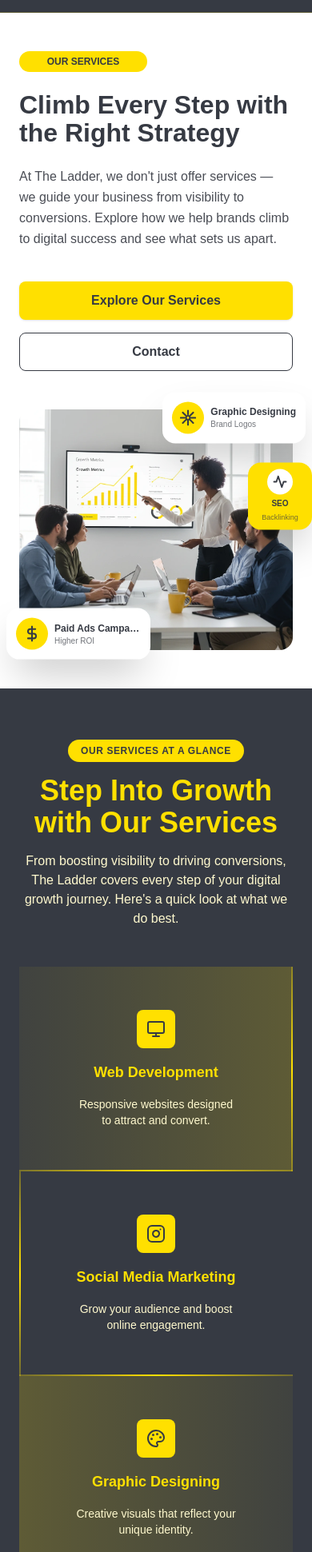
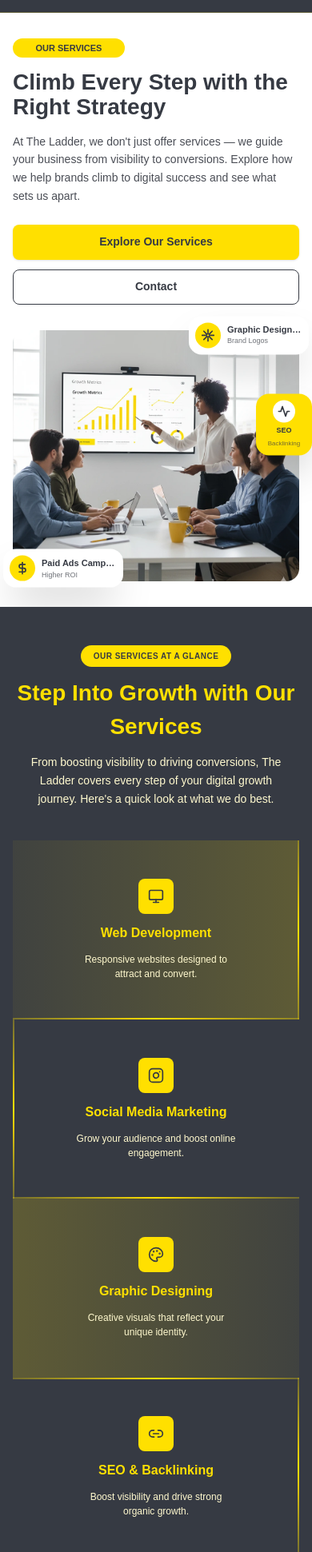
Before and after one commit to umar7shaikh/The-Ladder-Web, a Next.js app: page /marketing/services in a window 390 px wide. Shown: the part 56-1997 px from the top of the page at 80% size. Built offline with nearby package versions, Linux system fonts and the light colour scheme.

Commit message:
Service page fixed according to the medium screen

```diff
--- a/components/marketing/servicescomponents/ServiceFlow.tsx
+++ b/components/marketing/servicescomponents/ServiceFlow.tsx
@@ -38,22 +38,22 @@ export default function ServiceFlow() {
   ];
 
   return (
-    <section className="relative w-full bg-[#363A43] py-16 md:py-20 lg:py-24 overflow-hidden">
-      <div className="w-full max-w-screen-xl 2xl:max-w-screen-2xl mx-auto px-6 md:px-12 lg:px-20 xl:px-32">
+    <section className="relative w-full bg-[#363A43] py-12 sm:py-16 md:py-20 lg:py-24 overflow-hidden">
+      <div className="w-full max-w-screen-xl 2xl:max-w-screen-2xl mx-auto px-4 sm:px-6 md:px-12 lg:px-16 xl:px-20 2xl:px-32">
 
         {/* Header */}
-        <div className="text-center mb-12 lg:mb-16">
-          <div className="inline-flex items-center justify-center px-4 py-1.5 mb-4 bg-[#FFE000] rounded-full">
-            <span className="text-xs font-bold uppercase tracking-wider text-[#363A43]">
+        <div className="text-center mb-10 sm:mb-12 lg:mb-16">
+          <div className="inline-flex items-center justify-center px-4 py-1.5 mb-3 sm:mb-4 bg-[#FFE000] rounded-full">
+            <span className="text-[clamp(10px,2.5vw,12px)] font-bold uppercase tracking-wider text-[#363A43]">
               OUR SERVICES AT A GLANCE
             </span>
           </div>
 
-          <h2 className="text-4xl md:text-5xl font-bold text-[#FFE000] mb-4 font-poppins">
+          <h2 className="text-[clamp(28px,5vw,48px)] font-bold text-[#FFE000] mb-3 sm:mb-4 font-poppins">
             Step Into Growth with Our Services
           </h2>
 
-          <p className="text-[#FFF9CE] text-base md:text-lg max-w-4xl mx-auto">
+          <p className="text-[#FFF9CE] text-[clamp(14px,3.5vw,18px)] leading-relaxed max-w-4xl mx-auto px-4">
             From boosting visibility to driving conversions, The Ladder covers every step of your digital growth journey. Here's a quick look at what we do best.
           </p>
         </div>
@@ -78,72 +78,72 @@ export default function ServiceFlow() {
 
             {/* Box 1 - Top Left - Web Development */}
             <div
-              className="h-64 relative gradient-border-rb flex flex-col items-center justify-center text-center p-6 space-y-4"
+              className="h-56 sm:h-60 md:h-64 relative gradient-border-rb flex flex-col items-center justify-center text-center p-4 sm:p-6 space-y-3 sm:space-y-4"
               style={{
                 background: 'linear-gradient(to right, rgba(255, 224, 0, 0.05), rgba(255, 224, 0, 0.2))'
               }}
             >
-              <div className="w-12 h-12 md:w-14 md:h-14 bg-[#FFE000] rounded-lg flex items-center justify-center text-[#363A43] p-3">
+              <div className="w-[clamp(44px,10vw,56px)] h-[clamp(44px,10vw,56px)] bg-[#FFE000] rounded-lg flex items-center justify-center text-[#363A43] p-3">
                 {services[0].icon}
               </div>
-              <h3 className="text-lg md:text-xl font-bold text-[#FFE000] font-poppins">{services[0].title}</h3>
-              <p className="text-sm text-[#FFF9CE] max-w-[200px]">{services[0].description}</p>
+              <h3 className="text-[clamp(16px,4vw,20px)] font-bold text-[#FFE000] font-poppins">{services[0].title}</h3>
+              <p className="text-[clamp(12px,3vw,14px)] text-[#FFF9CE] max-w-[200px]">{services[0].description}</p>
             </div>
 
             {/* Box 2 - Top Center - Social Media Marketing */}
-            <div className="h-64 bg-transparent relative gradient-border-lb flex flex-col items-center justify-center text-center p-6 space-y-4">
-              <div className="w-12 h-12 md:w-14 md:h-14 bg-[#FFE000] rounded-lg flex items-center justify-center text-[#363A43] p-3">
+            <div className="h-56 sm:h-60 md:h-64 bg-transparent relative gradient-border-lb flex flex-col items-center justify-center text-center p-4 sm:p-6 space-y-3 sm:space-y-4">
+              <div className="w-[clamp(44px,10vw,56px)] h-[clamp(44px,10vw,56px)] bg-[#FFE000] rounded-lg flex items-center justify-center text-[#363A43] p-3">
                 {services[1].icon}
               </div>
-              <h3 className="text-lg md:text-xl font-bold text-[#FFE000] font-poppins">{services[1].title}</h3>
-              <p className="text-sm text-[#FFF9CE] max-w-[200px]">{services[1].description}</p>
+              <h3 className="text-[clamp(16px,4vw,20px)] font-bold text-[#FFE000] font-poppins">{services[1].title}</h3>
+              <p className="text-[clamp(12px,3vw,14px)] text-[#FFF9CE] max-w-[200px]">{services[1].description}</p>
             </div>
 
             {/* Box 3 - Top Right - Graphic Designing */}
             <div
-              className="h-64 flex flex-col items-center justify-center text-center p-6 space-y-4"
+              className="h-56 sm:h-60 md:h-64 flex flex-col items-center justify-center text-center p-4 sm:p-6 space-y-3 sm:space-y-4"
               style={{
                 background: 'linear-gradient(to left, rgba(255, 224, 0, 0.05), rgba(255, 224, 0, 0.2))'
               }}
             >
-              <div className="w-12 h-12 md:w-14 md:h-14 bg-[#FFE000] rounded-lg flex items-center justify-center text-[#363A43] p-3">
+              <div className="w-[clamp(44px,10vw,56px)] h-[clamp(44px,10vw,56px)] bg-[#FFE000] rounded-lg flex items-center justify-center text-[#363A43] p-3">
                 {services[2].icon}
               </div>
-              <h3 className="text-lg md:text-xl font-bold text-[#FFE000] font-poppins">{services[2].title}</h3>
-              <p className="text-sm text-[#FFF9CE] max-w-[200px]">{services[2].description}</p>
+              <h3 className="text-[clamp(16px,4vw,20px)] font-bold text-[#FFE000] font-poppins">{services[2].title}</h3>
+              <p className="text-[clamp(12px,3vw,14px)] text-[#FFF9CE] max-w-[200px]">{services[2].description}</p>
             </div>
 
             {/* Box 4 - Bottom Left - SEO & Backlinking */}
-            <div className="h-64 bg-transparent relative gradient-border-tr flex flex-col items-center justify-center text-center p-6 space-y-4">
-              <div className="w-12 h-12 md:w-14 md:h-14 bg-[#FFE000] rounded-lg flex items-center justify-center text-[#363A43] p-3">
+            <div className="h-56 sm:h-60 md:h-64 bg-transparent relative gradient-border-tr flex flex-col items-center justify-center text-center p-4 sm:p-6 space-y-3 sm:space-y-4">
+              <div className="w-[clamp(44px,10vw,56px)] h-[clamp(44px,10vw,56px)] bg-[#FFE000] rounded-lg flex items-center justify-center text-[#363A43] p-3">
                 {services[3].icon}
               </div>
-              <h3 className="text-lg md:text-xl font-bold text-[#FFE000] font-poppins">{services[3].title}</h3>
-              <p className="text-sm text-[#FFF9CE] max-w-[200px]">{services[3].description}</p>
+              <h3 className="text-[clamp(16px,4vw,20px)] font-bold text-[#FFE000] font-poppins">{services[3].title}</h3>
+              <p className="text-[clamp(12px,3vw,14px)] text-[#FFF9CE] max-w-[200px]">{services[3].description}</p>
             </div>
 
             {/* Box 5 - Bottom Center - Email Marketing */}
             <div
-              className="h-64 relative gradient-border-tlr flex flex-col items-center justify-center text-center p-6 space-y-4"
+              className="h-56 sm:h-60 md:h-64 relative gradient-border-tlr flex flex-col items-center justify-center text-center p-4 sm:p-6 space-y-3 sm:space-y-4"
               style={{
                 background: 'linear-gradient(to right, rgba(255, 224, 0, 0.05), rgba(255, 224, 0, 0.2))'
               }}
             >
               <div className="right-border"></div>
-              <div className="w-12 h-12 md:w-14 md:h-14 bg-[#FFE000] rounded-lg flex items-center justify-center text-[#363A43] p-3">
+              <div className="w-[clamp(44px,10vw,56px)] h-[clamp(44px,10vw,56px)] bg-[#FFE000] rounded-lg flex items-center justify-center text-[#363A43] p-3">
                 {services[4].icon}
               </div>
-              <h3 className="text-lg md:text-xl font-bold text-[#FFE000] font-poppins">{services[4].title}</h3>
-              <p className="text-sm text-[#FFF9CE] max-w-[200px]">{services[4].description}</p>
+              <h3 className="text-[clamp(16px,4vw,20px)] font-bold text-[#FFE000] font-poppins">{services[4].title}</h3>
+              <p className="text-[clamp(12px,3vw,14px)] text-[#FFF9CE] max-w-[200px]">{services[4].description}</p>
             </div>
 
             {/* Box 6 - Bottom Right - Paid Ads Campaigns */}
-            <div className="h-64 bg-transparent relative gradient-border-l flex flex-col items-center justify-center text-center p-6 space-y-4">
-              <div className="w-12 h-12 md:w-14 md:h-14 bg-[#FFE000] rounded-lg flex items-center justify-center text-[#363A43] p-3">
+            <div className="h-56 sm:h-60 md:h-64 bg-transparent relative gradient-border-l flex flex-col items-center justify-center text-center p-4 sm:p-6 space-y-3 sm:space-y-4">
+              <div className="w-[clamp(44px,10vw,56px)] h-[clamp(44px,10vw,56px)] bg-[#FFE000] rounded-lg flex items-center justify-center text-[#363A43] p-3">
                 {services[5].icon}
               </div>
-              <h3 className="text-lg md:text-xl font-bold text-[#FFE000] font-poppins">{services[5].title}</h3>
-              <p className="text-sm text-[#FFF9CE] max-w-[200px]">{services[5].description}</p>
+              <h3 className="text-[clamp(16px,4vw,20px)] font-bold text-[#FFE000] font-poppins">{services[5].title}</h3>
+              <p className="text-[clamp(12px,3vw,14px)] text-[#FFF9CE] max-w-[200px]">{services[5].description}</p>
             </div>
 
           </div>
@@ -227,15 +227,15 @@ export default function ServiceFlow() {
 {/* Badge Sub-component */}
 function LadderBadge() {
   return (
-    <div className="relative flex items-center justify-center w-20 h-20 lg:w-24 lg:h-24 rounded-full bg-[#363A43] border border-[#FFE000]/30 shadow-xl">
+    <div className="relative flex items-center justify-center w-16 h-16 sm:w-20 sm:h-20 lg:w-24 lg:h-24 rounded-full bg-[#363A43] border border-[#FFE000]/30 shadow-xl">
       {/* Yellow dots on the ring */}
       <div className="absolute left-0 top-1/2 -translate-x-1/2 -translate-y-1/2 w-1.5 h-1.5 bg-[#FFE000] rounded-full shadow-[0_0_6px_#FFE000]"></div>
       <div className="absolute right-0 top-1/2 translate-x-1/2 -translate-y-1/2 w-1.5 h-1.5 bg-[#FFE000] rounded-full shadow-[0_0_6px_#FFE000]"></div>
 
       {/* Inner solid circle with Ladder */}
-      <div className="flex items-center justify-center w-10 h-10 lg:w-12 lg:h-12 rounded-full bg-[#FFE000] shadow-[0_0_20px_rgba(255,224,0,0.3)]">
+      <div className="flex items-center justify-center w-8 h-8 sm:w-10 sm:h-10 lg:w-12 lg:h-12 rounded-full bg-[#FFE000] shadow-[0_0_20px_rgba(255,224,0,0.3)]">
         {/* Your Custom Ladder SVG */}
-        <svg width="11" height="29" viewBox="0 0 11 29" fill="none" xmlns="http://www.w3.org/2000/svg" className="w-3 h-auto lg:w-3.5">
+        <svg width="11" height="29" viewBox="0 0 11 29" fill="none" xmlns="http://www.w3.org/2000/svg" className="w-2.5 h-auto sm:w-3 lg:w-3.5">
           <path d="M8.42529 0.910817C8.42529 0.407787 8.83308 0 9.33611 0C9.83914 0 10.2469 0.407786 10.2469 0.910816V28.8618H8.42529V0.910817Z" fill="#363A43"/>
           <rect width="1.82163" height="6.04463" rx="0.910816" fill="#363A43"/>
           <rect y="6.39001" width="1.82163" height="6.04463" rx="0.910816" fill="#363A43"/>
--- a/components/marketing/servicescomponents/ServicesHero.tsx
+++ b/components/marketing/servicescomponents/ServicesHero.tsx
@@ -11,50 +11,50 @@ export default function ServicesHero() {
       <div
         className="absolute top-1/2 -translate-y-1/2 pointer-events-none hidden lg:block"
         style={{
-          width: 'clamp(500px, 50vw, 932px)',
-          height: 'clamp(400px, 45vw, 820px)',
+          width: 'clamp(400px, 45vw, 932px)',
+          height: 'clamp(350px, 40vw, 820px)',
           backgroundColor: '#FFE000',
           opacity: 0.2,
           borderRadius: '50%',
-          filter: 'blur(150px)',
+          filter: 'blur(clamp(80px, 10vw, 150px))',
           right: '-10%',
           zIndex: 1,
         }}
       />
 
       {/* Content Container */}
-      <div className="relative z-10 w-full max-w-[1440px] mx-auto px-6 md:px-12 lg:px-20 xl:px-[120px] py-12 md:py-16 lg:min-h-screen lg:flex lg:items-center">
-        <div className="flex flex-col lg:flex-row items-center justify-between gap-12 lg:gap-8 w-full">
+      <div className="relative z-10 w-full max-w-[1440px] mx-auto px-4 sm:px-6 md:px-12 lg:px-16 xl:px-20 2xl:px-[120px] py-8 sm:py-12 md:py-16 lg:min-h-screen lg:flex lg:items-center">
+        <div className="flex flex-col lg:flex-row items-center justify-between gap-8 md:gap-12 lg:gap-8 xl:gap-12 w-full">
 
           {/* Left Content */}
-          <div className="w-full lg:w-1/2 space-y-6 lg:space-y-8 flex flex-col z-20">
+          <div className="w-full lg:w-1/2 space-y-4 sm:space-y-6 lg:space-y-8 flex flex-col z-20">
             {/* Yellow Badge */}
-            <div className="inline-flex items-center justify-center w-[160px] h-[26px] bg-[#FFE000] rounded-full">
-              <span className="text-[12px] font-semibold text-[#363A43]">OUR SERVICES</span>
+            <div className="inline-flex items-center justify-center w-[clamp(140px,35vw,160px)] h-[clamp(24px,6vw,26px)] bg-[#FFE000] rounded-full">
+              <span className="text-[clamp(11px,2.5vw,12px)] font-semibold text-[#363A43]">OUR SERVICES</span>
             </div>
 
             {/* Main H1 */}
-            <h1 className="text-[32px] md:text-[48px] lg:text-[56px] leading-[1.1] font-bold text-[#363A43] font-poppins">
+            <h1 className="text-[clamp(28px,5vw,56px)] leading-[1.1] font-bold text-[#363A43] font-poppins">
               Climb Every Step with the Right Strategy
             </h1>
 
             {/* Subtitle */}
-            <p className="text-[16px] md:text-[18px] leading-relaxed font-normal text-[#363A43]/90 max-w-[600px]">
+            <p className="text-[clamp(14px,3.5vw,18px)] leading-relaxed font-normal text-[#363A43]/90 max-w-[600px]">
               At The Ladder, we don&apos;t just offer services — we guide your business from visibility to conversions. Explore how we help brands climb to digital success and see what sets us apart.
             </p>
 
             {/* CTA Buttons */}
-            <div className="flex flex-col sm:flex-row items-center gap-4 pt-4">
+            <div className="flex flex-col sm:flex-row items-center gap-3 sm:gap-4 pt-2 sm:pt-4">
               <Link
                 href="/marketing/services"
-                className="flex items-center justify-center w-full sm:w-[223px] h-[48px] bg-[#FFE000] text-[#363A43] rounded-lg text-[16px] font-semibold shadow-sm hover:shadow-md hover:-translate-y-0.5 transition-all duration-300"
+                className="flex items-center justify-center w-full sm:w-auto sm:min-w-[200px] lg:min-w-[223px] h-[clamp(44px,10vw,48px)] px-6 bg-[#FFE000] text-[#363A43] rounded-lg text-[clamp(14px,3.5vw,16px)] font-semibold shadow-sm hover:shadow-md hover:-translate-y-0.5 transition-all duration-300"
               >
                 Explore Our Services
               </Link>
 
               <Link
                 href="/marketing/contact"
-                className="flex items-center justify-center w-full sm:w-[185px] h-[48px] bg-white text-[#363A43] rounded-lg border border-[#363A43] text-[16px] font-semibold hover:bg-[#363A43] hover:text-white transition-all duration-300"
+                className="flex items-center justify-center w-full sm:w-auto sm:min-w-[170px] lg:min-w-[185px] h-[clamp(44px,10vw,48px)] px-6 bg-white text-[#363A43] rounded-lg border border-[#363A43] text-[clamp(14px,3.5vw,16px)] font-semibold hover:bg-[#363A43] hover:text-white transition-all duration-300"
               >
                 Contact
               </Link>
@@ -64,59 +64,59 @@ export default function ServicesHero() {
           {/* Right Side - Image with Floating Cards */}
           <div className="relative w-full lg:w-1/2 flex justify-center lg:justify-end items-center">
             {/* Controlled Aspect Ratio Container */}
-            <div className="relative w-full max-w-[600px] aspect-[728/640]">
+            <div className="relative w-full max-w-[500px] lg:max-w-[600px] aspect-[728/640]">
               <Image
                 src="/ServicesHero.webp"
                 alt="Team collaboration at The Ladder"
                 fill
                 priority
                 className="object-cover rounded-2xl"
-                sizes="(max-width: 768px) 100vw, 50vw"
+                sizes="(max-width: 768px) 100vw, (max-width: 1024px) 50vw, 600px"
               />
 
               {/* Floating Card 1 - Graphic Designing (Top Right) */}
               <div
-                className="absolute -top-4 -right-4 md:-top-6 md:-right-6 bg-white rounded-2xl shadow-2xl p-3 md:p-4 flex items-center gap-2 md:gap-3 max-w-[180px] md:max-w-[220px] animate-float"
+                className="absolute -top-3 -right-3 sm:-top-4 sm:-right-4 md:-top-6 md:-right-6 bg-white rounded-2xl shadow-2xl p-2 sm:p-3 md:p-4 flex items-center gap-2 md:gap-3 max-w-[150px] sm:max-w-[180px] md:max-w-[220px] animate-float"
               >
-                <div className="w-10 h-10 md:w-12 md:h-12 bg-[#FFE000] rounded-full flex items-center justify-center flex-shrink-0">
-                  <svg width="20" height="20" viewBox="0 0 24 24" fill="none" stroke="#363A43" strokeWidth="2.5" strokeLinecap="round" strokeLinejoin="round">
+                <div className="w-8 h-8 sm:w-10 sm:h-10 md:w-12 md:h-12 bg-[#FFE000] rounded-full flex items-center justify-center flex-shrink-0">
+                  <svg className="w-4 h-4 sm:w-5 sm:h-5" viewBox="0 0 24 24" fill="none" stroke="#363A43" strokeWidth="2.5" strokeLinecap="round" strokeLinejoin="round">
                     <circle cx="12" cy="12" r="3"></circle>
                     <path d="M12 1v6M12 17v6M4.22 4.22l4.24 4.25M15.54 15.54l4.24 4.25M1 12h6M17 12h6M4.22 19.78l4.24-4.24M15.54 8.46l4.24-4.24"></path>
                   </svg>
                 </div>
                 <div className="min-w-0">
-                  <p className="text-xs md:text-sm font-bold text-[#363A43] truncate">Graphic Designing</p>
-                  <p className="text-[10px] md:text-xs text-[#363A43]/70">Brand Logos</p>
+                  <p className="text-[clamp(11px,2.5vw,14px)] font-bold text-[#363A43] truncate">Graphic Designing</p>
+                  <p className="text-[clamp(9px,2vw,12px)] text-[#363A43]/70">Brand Logos</p>
                 </div>
               </div>
 
               {/* Floating Card 2 - Paid Ads Campaigns (Bottom Left) */}
               <div
-                className="absolute -bottom-4 -left-4 md:-bottom-6 md:-left-6 bg-white rounded-2xl shadow-2xl p-3 md:p-4 flex items-center gap-2 md:gap-3 max-w-[180px] md:max-w-[220px] animate-float-delayed"
+                className="absolute -bottom-3 -left-3 sm:-bottom-4 sm:-left-4 md:-bottom-6 md:-left-6 bg-white rounded-2xl shadow-2xl p-2 sm:p-3 md:p-4 flex items-center gap-2 md:gap-3 max-w-[150px] sm:max-w-[180px] md:max-w-[220px] animate-float-delayed"
               >
-                <div className="w-10 h-10 md:w-12 md:h-12 bg-[#FFE000] rounded-full flex items-center justify-center flex-shrink-0">
-                  <svg width="20" height="20" viewBox="0 0 24 24" fill="none" stroke="#363A43" strokeWidth="2.5" strokeLinecap="round" strokeLinejoin="round">
+                <div className="w-8 h-8 sm:w-10 sm:h-10 md:w-12 md:h-12 bg-[#FFE000] rounded-full flex items-center justify-center flex-shrink-0">
+                  <svg className="w-4 h-4 sm:w-5 sm:h-5" viewBox="0 0 24 24" fill="none" stroke="#363A43" strokeWidth="2.5" strokeLinecap="round" strokeLinejoin="round">
                     <line x1="12" y1="1" x2="12" y2="23"></line>
                     <path d="M17 5H9.5a3.5 3.5 0 0 0 0 7h5a3.5 3.5 0 0 1 0 7H6"></path>
                   </svg>
                 </div>
                 <div className="min-w-0">
-                  <p className="text-xs md:text-sm font-bold text-[#363A43] truncate">Paid Ads Campaigns</p>
-                  <p className="text-[10px] md:text-xs text-[#363A43]/70">Higher ROI</p>
+                  <p className="text-[clamp(11px,2.5vw,14px)] font-bold text-[#363A43] truncate">Paid Ads Campaigns</p>
+                  <p className="text-[clamp(9px,2vw,12px)] text-[#363A43]/70">Higher ROI</p>
                 </div>
               </div>
 
               {/* Floating Card 3 - SEO (Right Side) */}
               <div
-                className="absolute top-1/2 -translate-y-1/2 -right-6 md:-right-10 bg-[#FFE000] rounded-2xl shadow-2xl p-2 md:p-3 flex flex-col items-center gap-1 w-[80px] md:w-[100px] animate-float-mid"
+                className="absolute top-1/2 -translate-y-1/2 -right-4 sm:-right-6 md:-right-10 bg-[#FFE000] rounded-2xl shadow-2xl p-2 md:p-3 flex flex-col items-center gap-1 w-[70px] sm:w-[80px] md:w-[100px] animate-float-mid"
               >
-                <div className="w-8 h-8 md:w-10 md:h-10 bg-white rounded-full flex items-center justify-center">
-                  <svg width="18" height="18" viewBox="0 0 24 24" fill="none" stroke="#363A43" strokeWidth="2.5" strokeLinecap="round" strokeLinejoin="round">
+                <div className="w-7 h-7 sm:w-8 sm:h-8 md:w-10 md:h-10 bg-white rounded-full flex items-center justify-center">
+                  <svg className="w-4 h-4 sm:w-[18px] sm:h-[18px]" viewBox="0 0 24 24" fill="none" stroke="#363A43" strokeWidth="2.5" strokeLinecap="round" strokeLinejoin="round">
                     <polyline points="22 12 18 12 15 21 9 3 6 12 2 12"></polyline>
                   </svg>
                 </div>
-                <p className="text-[10px] md:text-xs font-bold text-[#363A43] text-center">SEO</p>
-                <p className="text-[9px] md:text-[10px] text-[#363A43]/70 text-center">Backlinking</p>
+                <p className="text-[clamp(9px,2vw,12px)] font-bold text-[#363A43] text-center">SEO</p>
+                <p className="text-[clamp(8px,1.8vw,10px)] text-[#363A43]/70 text-center">Backlinking</p>
               </div>
             </div>
           </div>
```
Also changed, not shown: components/marketing/servicescomponents/FeatureGrid.tsx (+22 -22 lines), components/marketing/servicescomponents/ServiceDetails.tsx (+8 -9 lines), components/marketing/servicescomponents/TargetedAds.tsx (+11 -11 lines).
